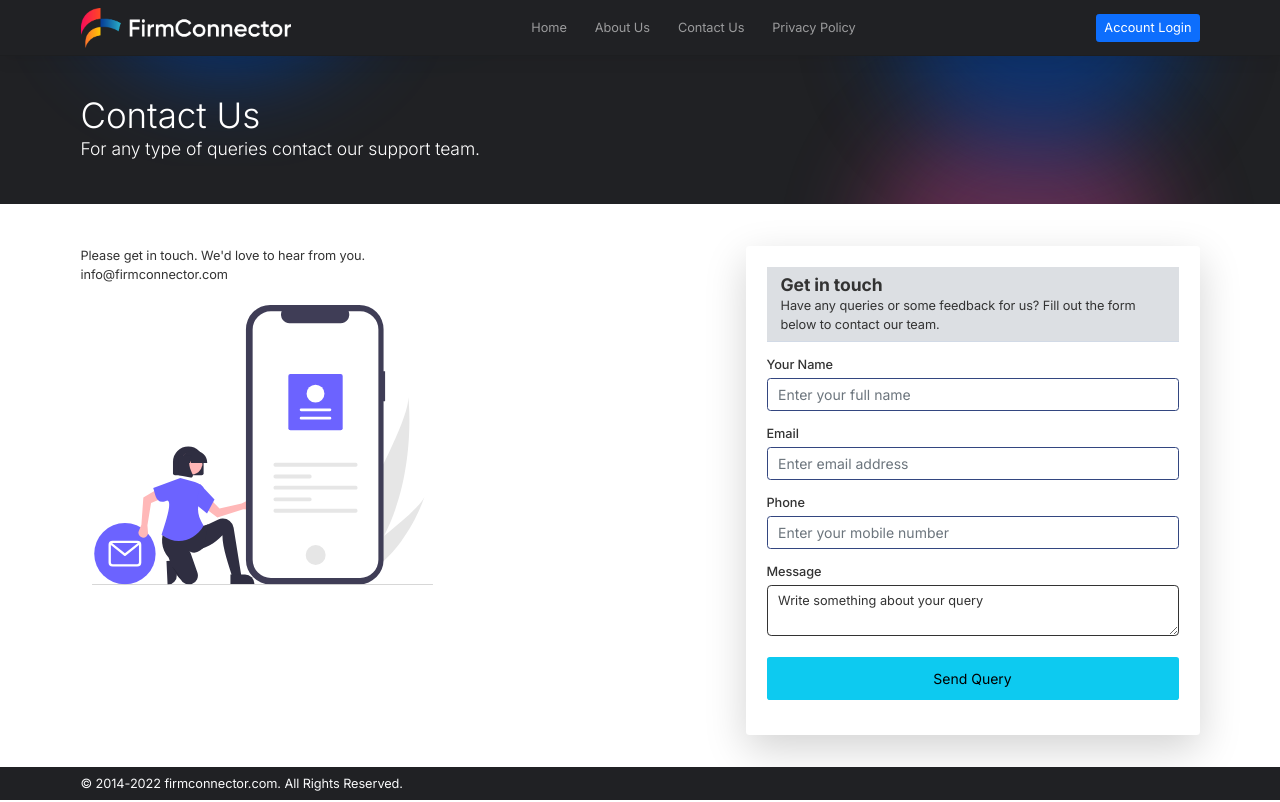
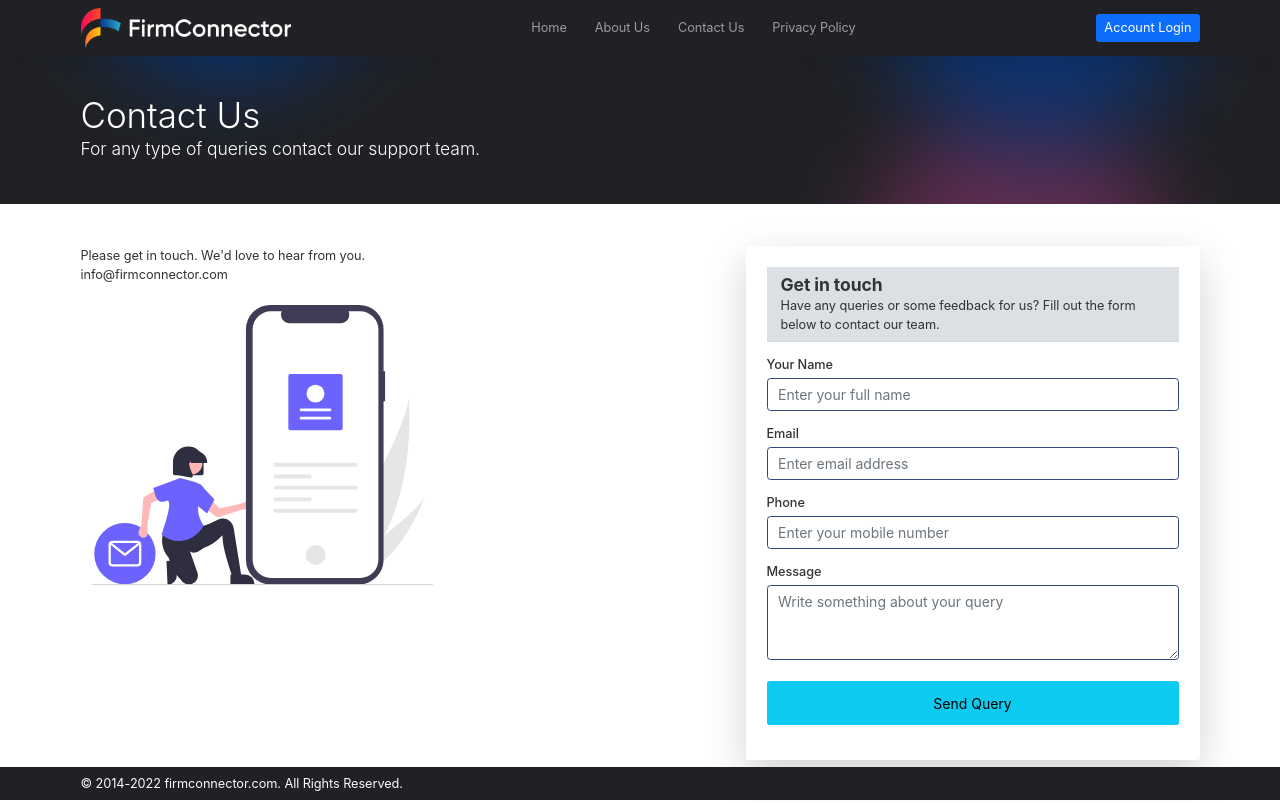
Before and after one commit to FirmConnector-com/firmconnector-front-end, a React (Create React App) app: page /contact-us in a window 1280 px wide. Built offline with nearby package versions, Linux system fonts and the light colour scheme.

Commit message:
UI change

```diff
--- a/src/assets/css/main.css
+++ b/src/assets/css/main.css
@@ -9,7 +9,8 @@
 }
 
 body {
-   font-family: 'Inter', sans-serif !important;
+   /* font-family: 'Inter', sans-serif !important; */
+   font-family: -apple-system, BlinkMacSystemFont, "Segoe UI", Roboto, "Helvetica Neue", Arial, "Noto Sans", sans-serif, "Apple Color Emoji", "Segoe UI Emoji", "Segoe UI Symbol", "Noto Color Emoji" !important;
    color: var(--muted) !important;
    -webkit-font-smoothing: antialiased !important;
    overflow-y:scroll !important;
@@ -220,52 +221,6 @@
 
 .modal{
    padding: 0 !important;
-}
-
-.form-control-border-none{
-   display: block;
-   width: 100%;
-   padding: .375rem .75rem;
-   color: var(--info-dark);
-   -webkit-appearance: none;
-   appearance: none;
-   border: none;
-   outline: none;
-   height: 2.5rem;
-   transition: border-color .15s ease-in-out,box-shadow .15s ease-in-out;
-}
-
-.form-control-custom{
-   display: block;
-   width: 100%;
-   padding: .375rem .75rem;
-   color: var(--info-dark);
-   -webkit-appearance: none;
-   appearance: none;
-   border: none;
-   outline: none;
-   background-color: var(--white);
-   height: auto;
-   border: 0.1rem solid var(--muted);
-   border-radius: 0.3rem;
-   transition: border-color .15s ease-in-out,box-shadow .15s ease-in-out;
-}
-
-.form-control-custom-sm{
-   display: block;
-   width: 100%;
-   padding: .375rem .75rem;
-   color: var(--info-dark);
-   -webkit-appearance: none;
-   appearance: none;
-   border: none;
-   outline: none;
-   background-color: var(--white);
-   height: auto;
-   min-height: 4rem;
-   border: 0.1rem solid var(--muted);
-   border-radius: 0.3rem;
-   transition: border-color .15s ease-in-out,box-shadow .15s ease-in-out;
 }
 
 .form-control{
--- a/src/components/ContactUsComponent/ContactScreenRightBlock.js
+++ b/src/components/ContactUsComponent/ContactScreenRightBlock.js
@@ -54,9 +54,10 @@
             <div className="d-block">
               <textarea
                 type="text"
-                className="form-control-custom"
+                className="form-control"
                 id="message"
                 placeholder="Write something about your query"
+                rows={3}
               />
             </div>
           </div>
--- a/src/components/Resources/ResourceEdit/ProfileBasicForm.js
+++ b/src/components/Resources/ResourceEdit/ProfileBasicForm.js
@@ -495,7 +495,7 @@
                 <div className="d-block">
                   <textarea
                     type="textarea"
-                    className="form-control-custom"
+                    className="form-control"
                     id="job-role"
                     placeholder="Enter your bio"
                     onChange={handleBioChange}
--- a/src/components/Resources/ResourceEdit/ResourceEmploymentBlock.js
+++ b/src/components/Resources/ResourceEdit/ResourceEmploymentBlock.js
@@ -724,7 +724,7 @@
                     <div className="d-block">
                       <textarea
                         type="text"
-                        className="form-control-custom-sm"
+                        className="form-control"
                         id="job-description"
                         placeholder="Enter job description"
                         onChange={handleDescriptionChange}
@@ -1049,7 +1049,7 @@
                     <div className="d-block">
                       <textarea
                         type="text"
-                        className="form-control-custom-sm"
+                        className="form-control"
                         id="job-description"
                         placeholder="Enter job description"
                         onChange={handleDescriptionChange}
--- a/src/components/Resources/ResourceProfile/GeneralInfo.js
+++ b/src/components/Resources/ResourceProfile/GeneralInfo.js
@@ -1,6 +1,7 @@
 import React, { useEffect, useState } from "react";
 import ImageIconSmHolder from "../../Iconcontainer/ImageIconSmHolder";
 import LoadingPageSm from "../../CommonComponent/LoadingPageSm";
+import { Button } from "react-bootstrap";
 
 import envelope from "../../../assets/images/email.svg";
 import mobile from "../../../assets/images/mobile.svg";
@@ -187,14 +188,14 @@
 
         <div>
           <div className="d-flex justify-content-end">
-            <button
-              type="button"
-              className="btn-custom btn-info"
+            <Button
+              variant={"primary"}
+              size="sm"
               onClick={handleData}
               disabled={isQuerySendButton}
             >
               {querySendButtonText}
-            </button>
+            </Button>
           </div>
         </div>
       </div>
--- a/src/components/Resources/ResourceProfile/ResourceProfile.js
+++ b/src/components/Resources/ResourceProfile/ResourceProfile.js
@@ -68,7 +68,7 @@
                       size="sm"
                       className="ms-2"
                     >
-                      Client View
+                      Default View
                     </Button>
                   </div>
                   <div className="me-2">
@@ -90,7 +90,7 @@
                         : "/resources/edit-resource/" + resourceSlug
                     }
                   >
-                    <Button variant="primary" size="sm" className="ms-2">
+                    <Button variant="success" size="sm" className="ms-2">
                       Edit Profile
                     </Button>
                   </Link>
```
Also changed, not shown: 10 other files (tests, documents, lock files or other folders).
